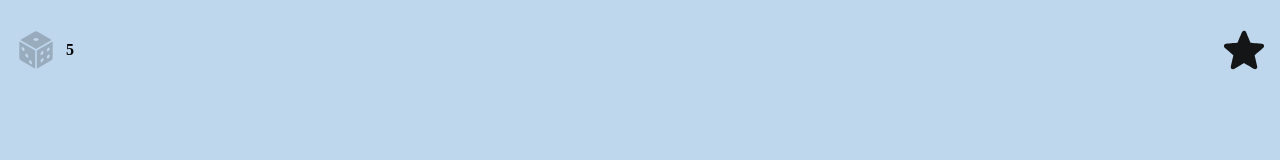
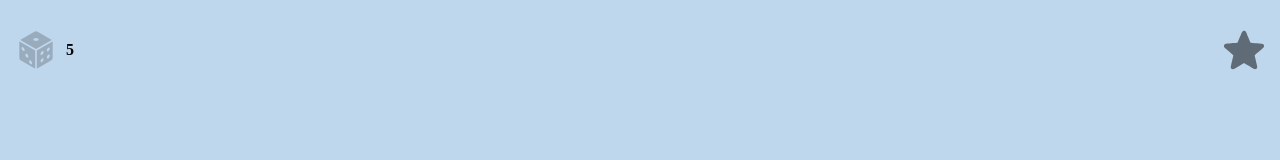
Before and after one commit to Wootecho-side/chrome-woowaplanet, a React (Vite) app: page / in a window 1280 px wide. Shown: the top 160 px of the page. Built offline with nearby package versions, Linux system fonts and the light colour scheme.

Commit message:
style: 버튼 초기 opacity 수정

```diff
--- a/src/components/IconButton/BookmarkButton/BookmarkButton.tsx
+++ b/src/components/IconButton/BookmarkButton/BookmarkButton.tsx
@@ -20,7 +20,7 @@ const BookmarkButton = ({
           rotate: ["0deg", "-15deg", "0deg"],
           transition: { duration: 0.2 },
         }}
-        animate={{ opacity: isClicked ? 0.2 : 0.9 }}
+        animate={{ opacity: isClicked ? 0.2 : 0.5 }}
       />
     </S.Container>
   );
```
